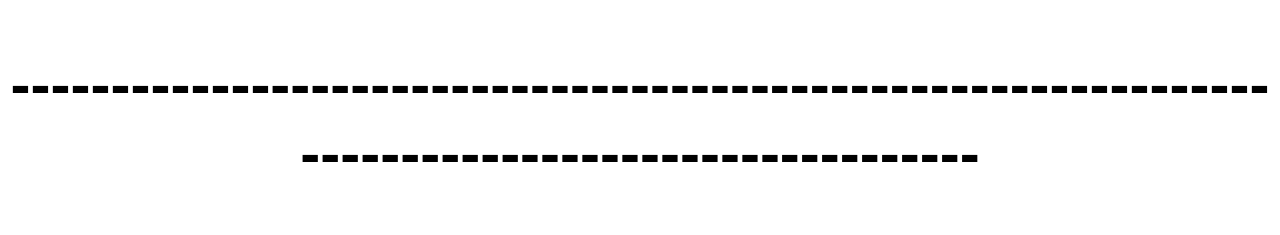
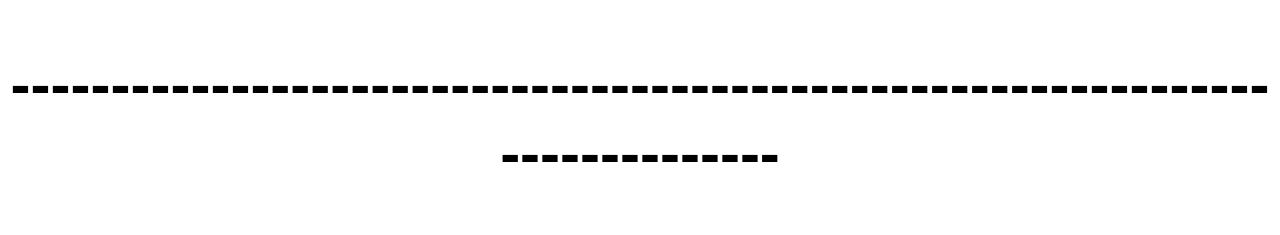
Before and after one commit to minecraftclientarchive/minecraftclientarchive.github.io, a plain HTML site: page index.html in a window 1280 px wide. Shown: the part 149-384 px from the top of the page. Drawn offline with Linux system fonts and the light colour scheme.

Commit message:
IDK ISSUES

```diff
--- a/index.html
+++ b/index.html
@@ -7,7 +7,7 @@
         </head>
         <body>
             <h1>MCA Clients</h1>
-            <h2>-------------------------------------------------------------------------------------------------</h2>
+            <h2>-----------------------------------------------------------------------------</h2>
             <h3>Select A Client:</h3>
             <ul>
                 <li>
```
